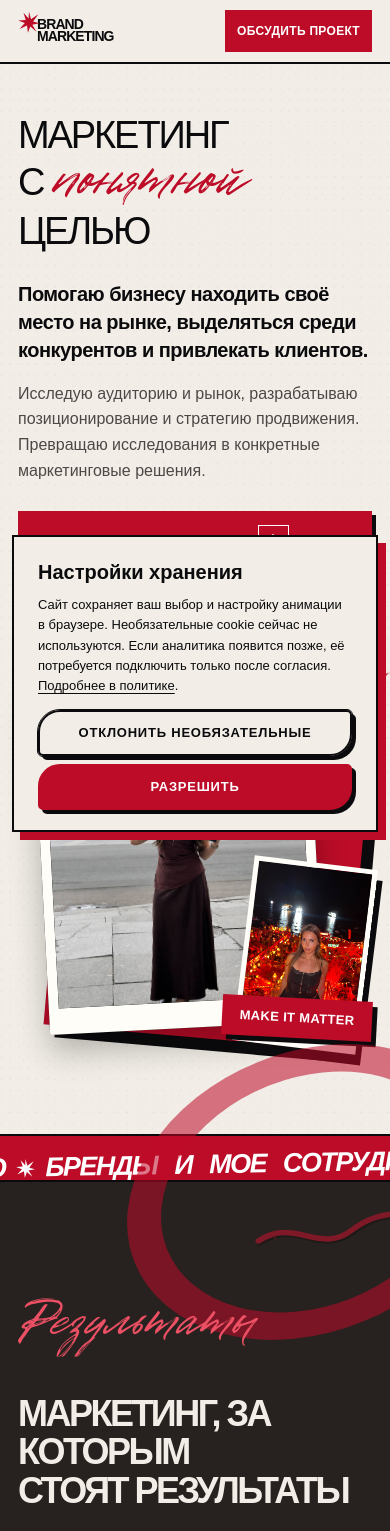
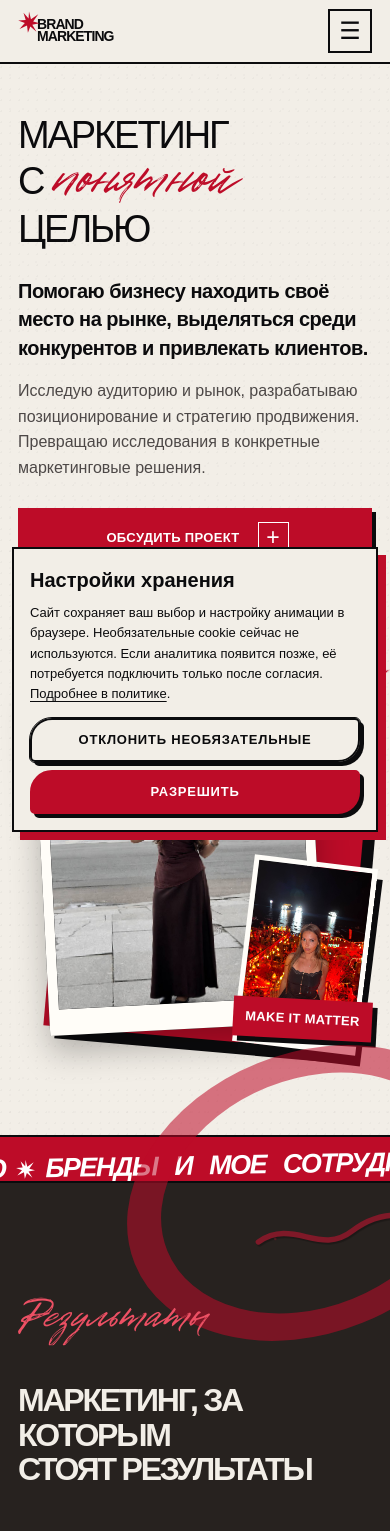
Before and after one commit to goodmir100/case_landing, a Vue app: page / in a window 390 px wide. Shown: the top 1531 px of the page. Built offline with nearby package versions, Linux system fonts and the light colour scheme.

Commit message:
fix: improve mobile portfolio layout

```diff
--- a/src/components/Portfolio.vue
+++ b/src/components/Portfolio.vue
@@ -57,6 +57,7 @@ const filter = ref('Все')
 const categories = ['Все', 'Стратегия', 'Маркетинг', 'Контент']
 const visibleCases = computed(() => filter.value === 'Все' ? cases : cases.filter(c => c.category === filter.value))
 const expanded = ref<number | null>(null)
+const mobileMenuOpen = ref(false)
 const taskPage = ref(0)
 const turnTarget = ref<number | null>(null)
 const turnProgress = ref(0)
@@ -145,6 +146,9 @@ function cancelPageDrag(event: PointerEvent) {
 const site = ref<HTMLElement | null>(null)
 let motion: ReturnType<typeof createPortfolioMotion> | undefined
 function updateRoute() { hash.value = location.hash || '#/'; scrollTo(0, 0) }
+function closeMenuOnEscape(event: KeyboardEvent) {
+  if (event.key === 'Escape') mobileMenuOpen.value = false
+}
 function openCookieSettings() { window.dispatchEvent(new Event('open-cookie-settings')) }
 function focusMain() {
   const main = site.value?.querySelector<HTMLElement>('main')
@@ -153,14 +157,17 @@ function focusMain() {
 }
 onMounted(() => {
   addEventListener('hashchange', updateRoute)
+  addEventListener('keydown', closeMenuOnEscape)
   if (site.value) motion = createPortfolioMotion(site.value)
 })
 watch([route, filter], async () => {
+  mobileMenuOpen.value = false
   await nextTick()
   motion?.refresh()
 })
 onUnmounted(() => {
   removeEventListener('hashchange', updateRoute)
+  removeEventListener('keydown', closeMenuOnEscape)
   motion?.destroy()
   clearTimeout(turnTimer)
 })
@@ -170,7 +177,7 @@ onUnmounted(() => {
   <div ref="site" class="site">
     <button class="skip-link" type="button" @click="focusMain">Перейти к содержимому</button>
     <div class="motion-progress" aria-hidden="true"></div>
-    <header class="header"><div class="wrap header-inner"><a class="logo" href="#/" aria-label="Brand Marketing — главная"><svg class="sparkle-icon logo-sparkle" viewBox="0 0 100 100" aria-hidden="true"><path d="M50 2 59 38 92 15 69 48 98 56 65 62 84 94 56 70 45 99 41 66 7 82 31 55 1 43 35 41 25 8 48 34Z" /></svg><span>BRAND</span><span>MARKETING</span></a><nav aria-label="Основная навигация"><a href="#/services">Услуги</a><a href="#/cases">Кейсы</a><a href="#/design">Дизайн</a><a href="#/about">Обо мне</a></nav><a class="header-link" href="#/contact">Обсудить проект</a></div></header>
+    <header class="header"><div class="wrap header-inner"><a class="logo" href="#/" aria-label="Brand Marketing — главная"><svg class="sparkle-icon logo-sparkle" viewBox="0 0 100 100" aria-hidden="true"><path d="M50 2 59 38 92 15 69 48 98 56 65 62 84 94 56 70 45 99 41 66 7 82 31 55 1 43 35 41 25 8 48 34Z" /></svg><span>BRAND</span><span>MARKETING</span></a><button class="menu-toggle" type="button" aria-controls="primary-navigation" :aria-expanded="mobileMenuOpen" :aria-label="mobileMenuOpen ? 'Закрыть меню' : 'Открыть меню'" @click="mobileMenuOpen = !mobileMenuOpen"><span aria-hidden="true">{{ mobileMenuOpen ? '×' : '☰' }}</span></button><nav id="primary-navigation" :class="{ 'is-open': mobileMenuOpen }" aria-label="Основная навигация" @click="mobileMenuOpen = false"><a href="#/services">Услуги</a><a href="#/cases">Кейсы</a><a href="#/design">Дизайн</a><a href="#/about">Обо мне</a><a class="mobile-contact-link" href="#/contact">Обсудить проект</a></nav><a class="header-link" href="#/contact">Обсудить проект</a></div></header>
 
     <main v-if="route === '/'" tabindex="-1">
       <section class="hero wrap"><div class="hero-copy"><h1>Маркетинг<br />с <em>понятной</em><br />целью</h1><p class="lead">Помогаю бизнесу находить своё место на рынке, выделяться среди конкурентов и привлекать клиентов.</p><p class="muted">Исследую аудиторию и рынок, разрабатываю позиционирование и стратегию продвижения. Превращаю исследования в конкретные маркетинговые решения.</p><div class="actions"><a class="button hero-cta" href="#/contact">Обсудить проект <span class="button-symbol" aria-hidden="true">+</span></a><a class="button hero-secondary" href="#/cases">Смотреть кейсы</a></div></div><div class="hero-collage"><div class="collage-print"><img src="/portrait-diploma.jpg" alt="Бренд-маркетолог с дипломом на Дворцовой площади" width="1086" height="1448" fetchpriority="high" /></div><div class="collage-secondary"><img src="/portrait-evening.jpg" alt="Бренд-маркетолог на вечернем фоне" width="1920" height="2560" loading="lazy" /></div><svg class="collage-star sparkle-icon" viewBox="0 0 100 100" aria-hidden="true"><path d="M50 2 59 38 92 15 69 48 98 56 65 62 84 94 56 70 45 99 41 66 7 82 31 55 1 43 35 41 25 8 48 34Z" /></svg><span class="collage-sticker">MAKE IT MATTER</span></div></section>
--- a/src/style.css
+++ b/src/style.css
@@ -714,3 +714,56 @@ button, .button, .header-link, .hero .actions .button, .design-teaser .button.da
 @media (max-width: 430px) {
   .collage-sticker { min-width: 150px; padding: 13px 12px; font-size: 13px; }
 }
+
+/* Keep the header usable on narrow screens; the same links remain in a tap-sized menu. */
+.menu-toggle, .mobile-contact-link { display: none; }
+@media (max-width: 760px) {
+  .header-inner { gap: 1rem; }
+  .header .header-link { display: none; }
+  .menu-toggle { display: grid; place-items: center; flex: 0 0 44px; width: 44px; height: 44px; margin-left: auto; border: 2px solid var(--ink); background: transparent; color: var(--ink); font-size: 1.5rem; line-height: 1; }
+  .header nav { display: none; position: absolute; top: 100%; left: 0; right: 0; max-height: calc(100dvh - 4rem); overflow-y: auto; padding: .75rem max(1.125rem, env(safe-area-inset-left)) max(1rem, env(safe-area-inset-bottom)); background: var(--paper); border-bottom: 2px solid var(--ink); box-shadow: 0 8px 12px #0b0b0d1a; }
+  .header nav.is-open { display: flex; flex-direction: column; gap: 0; }
+  .header nav a, .header nav .mobile-contact-link { display: flex; align-items: center; min-height: 44px; padding: .5rem 0; border-bottom: 1px solid var(--line); font-size: .875rem; white-space: normal; }
+  .header nav a:last-child { border-bottom: 0; }
+
+  /* Shrink grid tracks before their content can force the whole page wider. */
+  .hero, .hero-copy, .section .wrap, .inner, .case-grid, .case-card, .album-body, .contact-page-grid, .gallery article { min-width: 0; }
+  .case-grid, .gallery { grid-template-columns: minmax(0, 1fr); }
+  .case-card { width: 100%; }
+  .case-card > *, .case-card > div:last-child > * { min-width: 0; overflow-wrap: anywhere; }
+  .case-card > div:last-child { flex-wrap: wrap; }
+  .case-art { font-size: clamp(1.5rem, 7vw, 2.5rem); }
+  .services button { grid-template-columns: 2rem minmax(0, 1fr) 2rem; gap: .5rem; }
+  .services button > * { min-width: 0; overflow-wrap: anywhere; }
+  .service-open { margin-left: 0; padding: 1rem; }
+  .service-open a, .text-link { white-space: normal; }
+
+  /* Headings and album copy scale with the available text column. */
+  .inner h1, .privacy-page h1 { font-size: clamp(1.9rem, 9vw, 3.25rem); line-height: 1.08; overflow-wrap: anywhere; }
+  .section h2, .contact-section h2 { font-size: clamp(2rem, 8vw, 3.5rem); overflow-wrap: anywhere; }
+  .script-heading { font-size: clamp(3.5rem, 16vw, 5.5rem) !important; }
+  .section-lead { margin-top: -.5rem; }
+  .album-binding { flex-basis: 1.75rem; }
+  .album-body { padding: 1rem .75rem; }
+  .album-frontpage, .album-underpage { padding: 3rem 2rem 2rem; }
+  .album-page h3 { font-size: clamp(1.25rem, 6vw, 2rem); overflow-wrap: anywhere; }
+  .album-page p { font-size: .9375rem; line-height: 1.5; }
+  .album-controls { flex-wrap: wrap; gap: .5rem; }
+  .album-hint { flex: 1 0 100%; max-width: none; }
+  .album-tabs { flex: 1; justify-content: space-between; gap: .25rem; }
+  .album-controls button { min-width: 44px; min-height: 44px; }
+  .album-edge { width: 44px; }
+  .album-edge span { width: 44px; height: 44px; }
+
+  .cookie-banner { bottom: max(.75rem, env(safe-area-inset-bottom)); max-height: calc(100dvh - 1.5rem - env(safe-area-inset-bottom)); padding: 1rem; }
+  .cookie-actions .button { min-height: 44px; }
+  .filters button, .footer a:not(.logo), .footer-settings, .back { display: inline-flex; align-items: center; min-height: 44px; }
+  .contact-form input, .contact-form textarea { width: 100%; min-width: 0; }
+  .contact-form .consent-label { min-height: 44px; }
+}
+@media (max-width: 430px) {
+  .hero h1 { font-size: clamp(2rem, 10vw, 2.375rem); }
+  .hero h1 em { font-size: clamp(4rem, 20vw, 5.5rem); }
+  .hero-collage { height: min(105vw, 24rem); }
+  .collage-sticker { min-width: 0; white-space: normal; }
+}
```
